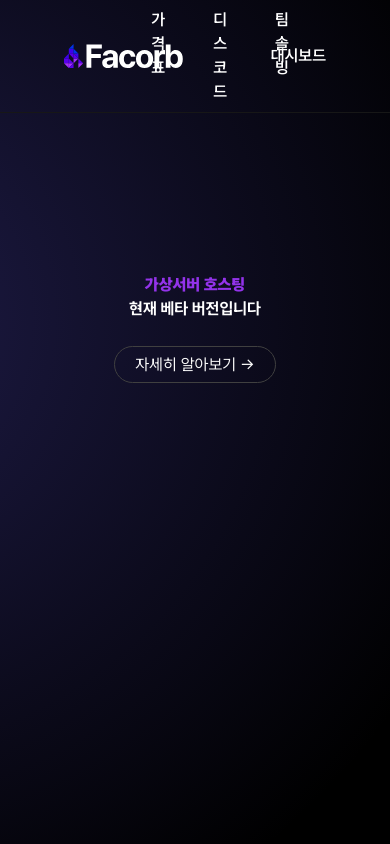
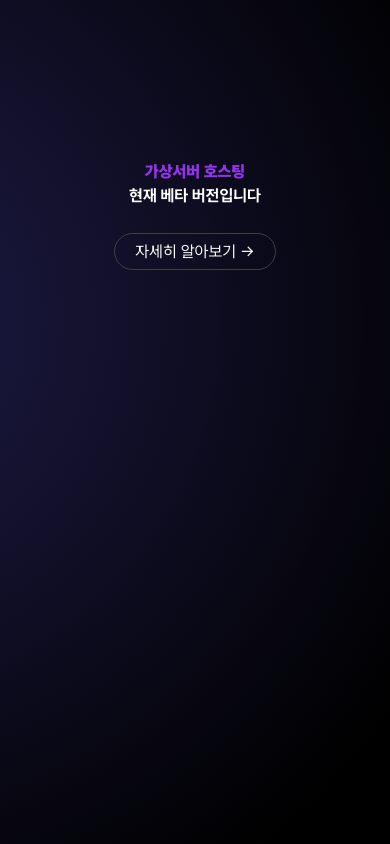
Before and after one commit to xolving/xolving-frontend, a Next.js app: page / in a window 390 px wide. Built offline with nearby package versions, Linux system fonts and the light colour scheme.

Commit message:
:recycle: 모바일에서는 임시로 헤더 삭제

```diff
--- a/app/components/Header/Header.tsx
+++ b/app/components/Header/Header.tsx
@@ -3,7 +3,7 @@ import HeaderIcon from "./Header-Icon";
 
 export default function Header() {
   return (
-    <header className="py-2 px-16 items-center grid grid-cols-3 border-b border-b-neutral-900">
+    <header className="py-2 px-16 items-center md:grid hidden grid-cols-3 border-b border-b-neutral-900">
       <Link href={"/"}>
         <HeaderIcon width={120} height={40} />
       </Link>
--- a/app/page.tsx
+++ b/app/page.tsx
@@ -2,7 +2,6 @@ export default function Home() {
   return (
     <main>
       <div className="left-[-70rem] top-[-40rem] w-[120rem] h-[120rem] from-[#4942ad6b] via-[#00000000] bg-gradient-radial rounded-full fixed z-[-1] bg-blend-overlay" />
-      {/* <div className="left-[22rem] top-[-6rem] w-[50rem] h-[50rem] from-[#8f42ad6b] via-[#00000000] bg-gradient-radial rounded-full fixed z-[-1] bg-blend-overlay" /> */}
       <div className="left-[30rem] top-[-5rem] w-[120rem] h-[120rem] from-[#6f42ad6b] via-[#00000000] bg-gradient-radial rounded-full fixed z-[-1] bg-blend-overlay" />
 
       <div className="text-center mt-[10rem] md:font-6xl sm:text-5xl">
```
